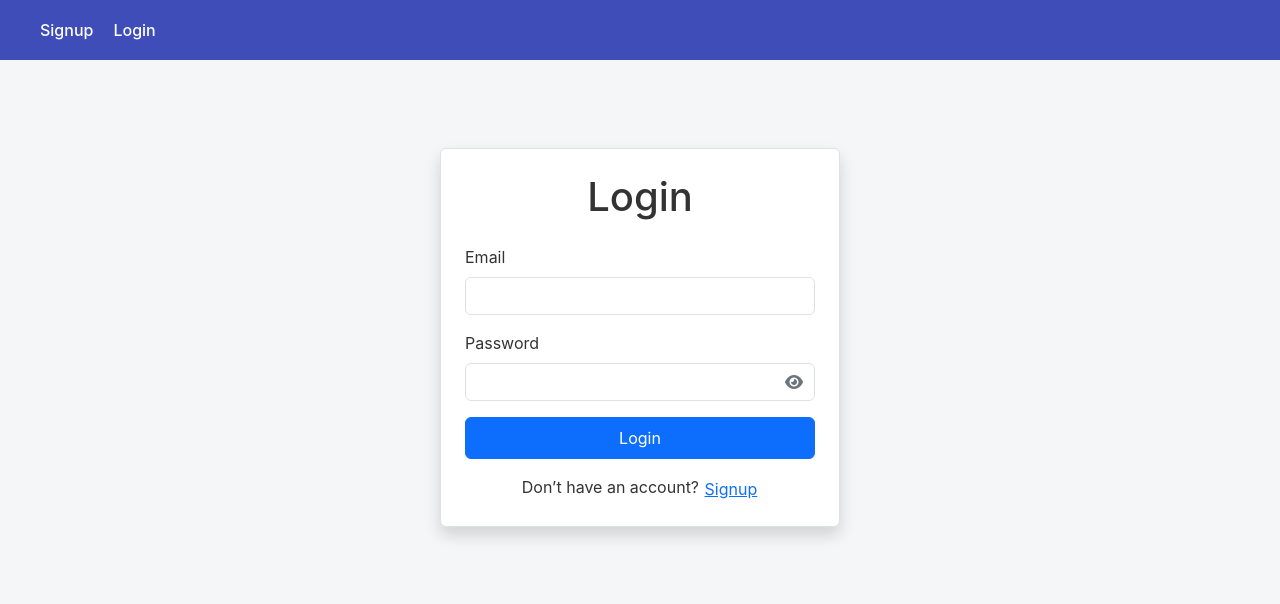
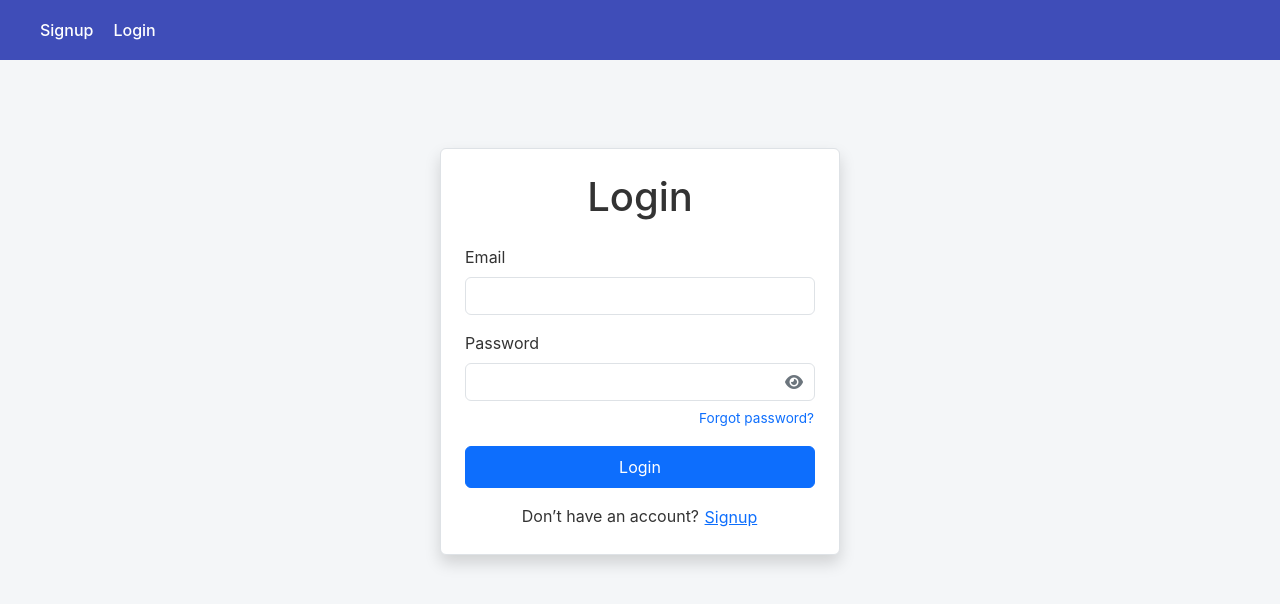
Before and after one commit to sankar-sivaperumal/React-, a React (Vite) app: page /login in a window 1280 px wide. Shown: the top 604 px of the page. Built offline with nearby package versions, Linux system fonts and the light colour scheme.

Commit message:
updated forgot and reset password

```diff
--- a/src/Components/Layout.tsx
+++ b/src/Components/Layout.tsx
@@ -10,6 +10,8 @@ import { FormProvider } from "./Forms/formcontext";
 import { AuthProvider } from "../Components/Access/AuthContext";
 import ProtectedRoute from "./Access/FlowGuard";
 import FormPage from "./Forms/Formpage";
+import ResetPassword from "./Login/ResetPassword";
+import ForgotPassword from "./Login/forgotpassword";
 
 const Main: React.FC = () => {
   return (
@@ -23,7 +25,9 @@ const Main: React.FC = () => {
             <Route path="/" element={<Navigate to="/signup" />} />
             <Route path="/signup" element={<Signup />} />
             <Route path="/login" element={<Login />} />
-
+            {/* Forgot Password */}
+            <Route path="/forgot-password" element={<ForgotPassword />} />
+            <Route path="/reset-password" element={<ResetPassword />} />
 
             <Route
               path="/Formpage/*"
--- a/src/Components/Login/login.tsx
+++ b/src/Components/Login/login.tsx
@@ -6,7 +6,7 @@ import CryptoJS from "crypto-js";
 import api from "../Forms/api";
 import "../../App.css";
 
-const secretKey = "myLocalSecretKey"; // Keep consistent with backend
+const secretKey = "myLocalSecretKey";
 
 const Login: React.FC = () => {
   const navigate = useNavigate();
@@ -40,6 +40,22 @@ const Login: React.FC = () => {
     }
   };
 
+  // Function to handle forgot password logic
+  const handleForgotPassword = async () => {
+    if (!email) {
+      toast.warn("Please enter your email address first.");
+      return;
+    }
+
+    try {
+      // Logic for sending a reset email via your backend
+      await api.post("/auth/forgot-password", { email });
+      toast.info("Password reset link sent to your email.");
+    } catch (err: any) {
+      toast.error(err.response?.data?.message || "Failed to send reset link");
+    }
+  };
+
   return (
     <div className="auth-wrapper mt-5 d-flex justify-content-center">
       <form
@@ -49,15 +65,11 @@ const Login: React.FC = () => {
       >
         <h1 className="text-center mb-4">Login</h1>
 
-        {/* Email */}
         <div className="mb-3">
-          <label className="form-label" htmlFor="loginEmail">
-            Email
-          </label>
+          <label className="form-label" htmlFor="loginEmail">Email</label>
           <input
             type="email"
             id="loginEmail"
-            name="email"
             className="form-control"
             required
             value={email}
@@ -66,16 +78,12 @@ const Login: React.FC = () => {
           />
         </div>
 
-        {/* Password */}
         <div className="mb-3">
-          <label className="form-label" htmlFor="loginPassword">
-            Password
-          </label>
+          <label className="form-label" htmlFor="loginPassword">Password</label>
           <div className="password-container">
             <input
               type={showPassword ? "text" : "password"}
               id="loginPassword"
-              name="password"
               className="form-control"
               required
               value={password}
@@ -89,22 +97,28 @@ const Login: React.FC = () => {
               <i className={`fa ${showPassword ? "fa-eye-slash" : "fa-eye"}`} />
             </span>
           </div>
+
+          {/* Forgot Password Link */}
+          <div className="text-end mt-1">
+            <button
+              type="button"
+              className="btn btn-link p-0 small"
+              style={{ fontSize: "0.85rem", textDecoration: "none" }}
+              onClick={() => handleForgotPassword()} // Or use handleForgotPassword
+            >
+              Forgot password?
+            </button>
+          </div>
         </div>
 
-        {/* Submit */}
         <button
           type="submit"
           className="btn btn-primary w-100 py-2"
           disabled={loading}
         >
-          {loading ? (
-            <span className="spinner-border spinner-border-sm"></span>
-          ) : (
-            "Login"
-          )}
+          {loading ? <span className="spinner-border spinner-border-sm"></span> : "Login"}
         </button>
 
-        {/* Signup link */}
         <div className="text-center mt-3">
           <p className="mb-0">
             Don’t have an account?{" "}
```
